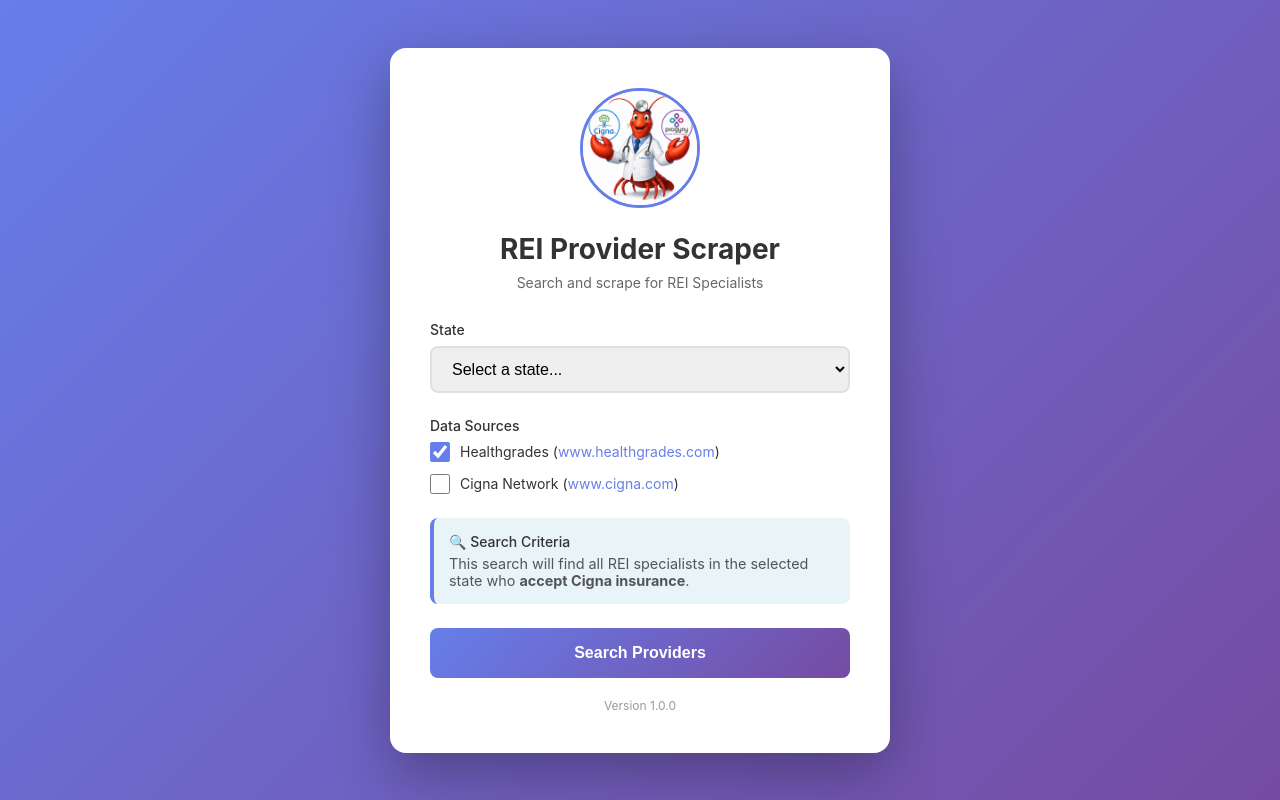
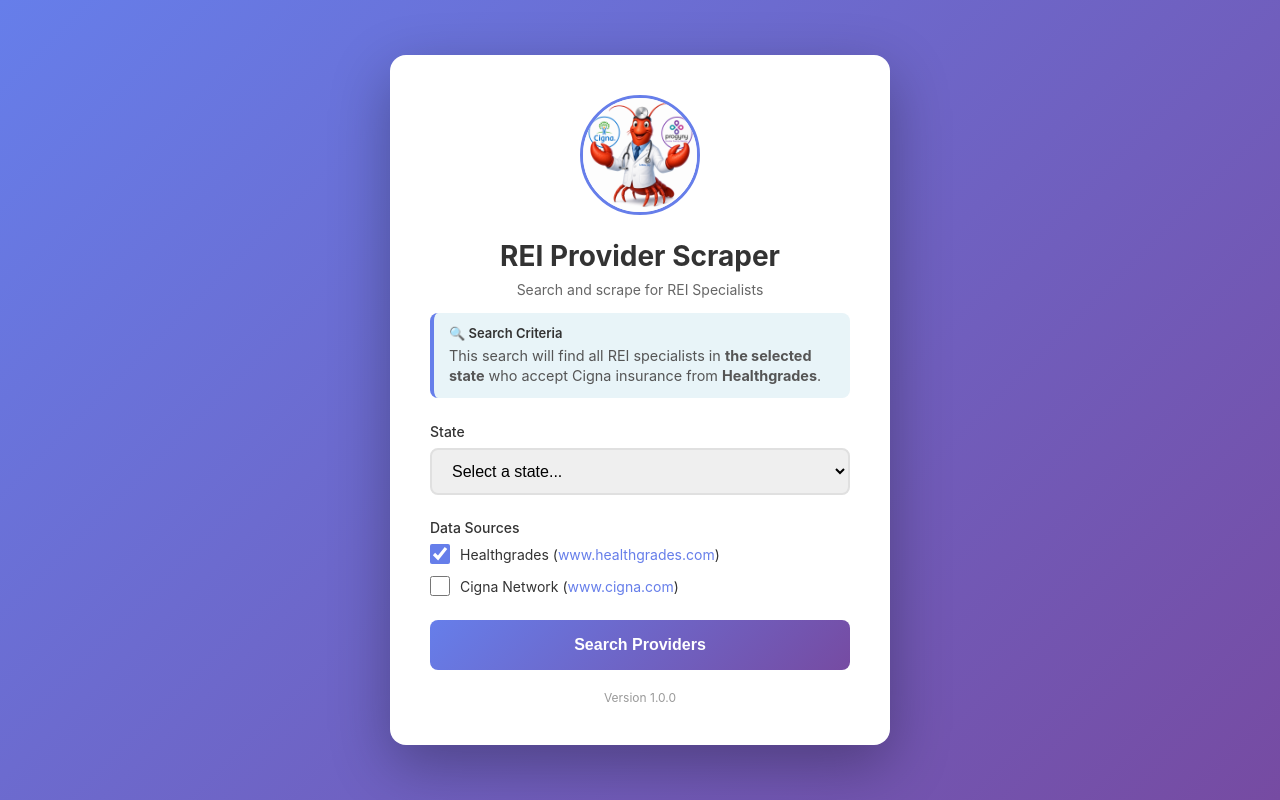
Before and after one commit to gclapp/rei-provider-scraper, a Flask app: page / in a window 1280 px wide. Run offline with Flask 3, Linux system fonts and the light colour scheme.

Commit message:
Move search criteria to top right with dynamic state and website names

```diff
--- a/templates/rei_search.html
+++ b/templates/rei_search.html
@@ -44,8 +44,29 @@
         }
         .subtitle {
             color: #666;
-            margin-bottom: 30px;
+            margin-bottom: 15px;
             font-size: 14px;
+        }
+        .search-criteria {
+            background: #e8f4f8;
+            padding: 12px 15px;
+            border-radius: 8px;
+            border-left: 4px solid #667eea;
+            margin-bottom: 25px;
+            text-align: left;
+        }
+        .search-criteria label {
+            display: block;
+            margin-bottom: 5px;
+            color: #333;
+            font-weight: 600;
+            font-size: 13px;
+        }
+        .search-criteria p {
+            color: #555;
+            font-size: 0.9rem;
+            margin: 0;
+            line-height: 1.4;
         }
         .form-group {
             margin-bottom: 24px;
@@ -188,6 +209,14 @@
         <h1>REI Provider Scraper</h1>
         <p class="subtitle">Search and scrape for REI Specialists</p>
 
+        <!-- Dynamic Search Criteria Box -->
+        <div class="search-criteria">
+            <label>🔍 Search Criteria</label>
+            <p id="searchCriteriaText">
+                This search will find all REI specialists in <strong id="selectedState">the selected state</strong> who accept Cigna insurance from <strong id="selectedWebsites">Healthgrades</strong>.
+            </p>
+        </div>
+
         {% with messages = get_flashed_messages(with_categories=true) %}
             {% if messages %}
                 <div class="flash-messages">
@@ -198,7 +227,7 @@
             {% endif %}
         {% endwith %}
 
-        <form method="POST" action="/search">
+        <form method="POST" action="/search" id="searchForm">
             <div class="form-group">
                 <label for="state">State</label>
                 <select name="state" id="state" required>
@@ -260,21 +289,14 @@
                 <label>Data Sources</label>
                 <div class="checkbox-group">
                     <div class="checkbox-item">
-                        <input type="checkbox" name="sources" id="healthgrades" value="healthgrades" checked>
+                        <input type="checkbox" name="sources" id="healthgrades" value="healthgrades" checked class="source-checkbox">
                         <label for="healthgrades">Healthgrades (<a href="https://www.healthgrades.com" target="_blank">www.healthgrades.com</a>)</label>
                     </div>
                     <div class="checkbox-item">
-                        <input type="checkbox" name="sources" id="cigna" value="cigna">
+                        <input type="checkbox" name="sources" id="cigna" value="cigna" class="source-checkbox">
                         <label for="cigna">Cigna Network (<a href="https://www.cigna.com" target="_blank">www.cigna.com</a>)</label>
                     </div>
                 </div>
-            </div>
-
-            <div class="form-group" style="background: #e8f4f8; padding: 15px; border-radius: 8px; border-left: 4px solid #667eea;">
-                <label style="margin-bottom: 5px;">🔍 Search Criteria</label>
-                <p style="color: #555; font-size: 0.9rem; margin: 0;">
-                    This search will find all REI specialists in the selected state who <strong>accept Cigna insurance</strong>.
-                </p>
             </div>
 
             <button type="submit">Search Providers</button>
@@ -284,6 +306,46 @@
     </div>
 
     <script>
+        // Update search criteria text dynamically
+        function updateSearchCriteria() {
+            const stateSelect = document.getElementById('state');
+            const selectedState = stateSelect.options[stateSelect.selectedIndex].text;
+            const stateText = stateSelect.value ? selectedState : 'the selected state';
+            document.getElementById('selectedState').textContent = stateText;
+
+            // Get selected websites
+            const checkboxes = document.querySelectorAll('.source-checkbox:checked');
+            const selectedSites = Array.from(checkboxes).map(cb => {
+                const label = document.querySelector(`label[for="${cb.id}"]`);
+                // Extract just the site name (before the parenthesis)
+                const text = label.textContent;
+                return text.split('(')[0].trim();
+            });
+
+            let sitesText;
+            if (selectedSites.length === 0) {
+                sitesText = 'no selected websites';
+            } else if (selectedSites.length === 1) {
+                sitesText = selectedSites[0];
+            } else if (selectedSites.length === 2) {
+                sitesText = selectedSites.join(' and ');
+            } else {
+                const last = selectedSites.pop();
+                sitesText = selectedSites.join(', ') + ', and ' + last;
+            }
+
+            document.getElementById('selectedWebsites').textContent = sitesText;
+        }
+
+        // Add event listeners
+        document.getElementById('state').addEventListener('change', updateSearchCriteria);
+        document.querySelectorAll('.source-checkbox').forEach(cb => {
+            cb.addEventListener('change', updateSearchCriteria);
+        });
+
+        // Initialize on page load
+        updateSearchCriteria();
+
         function openLogoFullscreen() {
             document.getElementById('logoFullscreen').classList.add('active');
             document.body.style.overflow = 'hidden';
```
